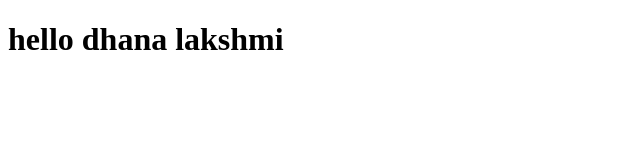
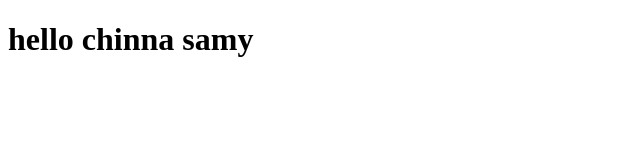
Before and after one commit to maddy42031/maddy42031, a plain HTML site: page index.html in a window 1280 px wide. Shown: the whole page, without its empty margins (0-640 px from the left). Drawn offline with Linux system fonts and the light colour scheme.

Commit message:
mom to dad name

```diff
--- a/index.html
+++ b/index.html
@@ -7,6 +7,6 @@
     <title>Document</title>
 </head>
 <body>
-    <h1>hello dhana lakshmi</h1>
+    <h1>hello chinna samy</h1>
 </body>
 </html>
```
